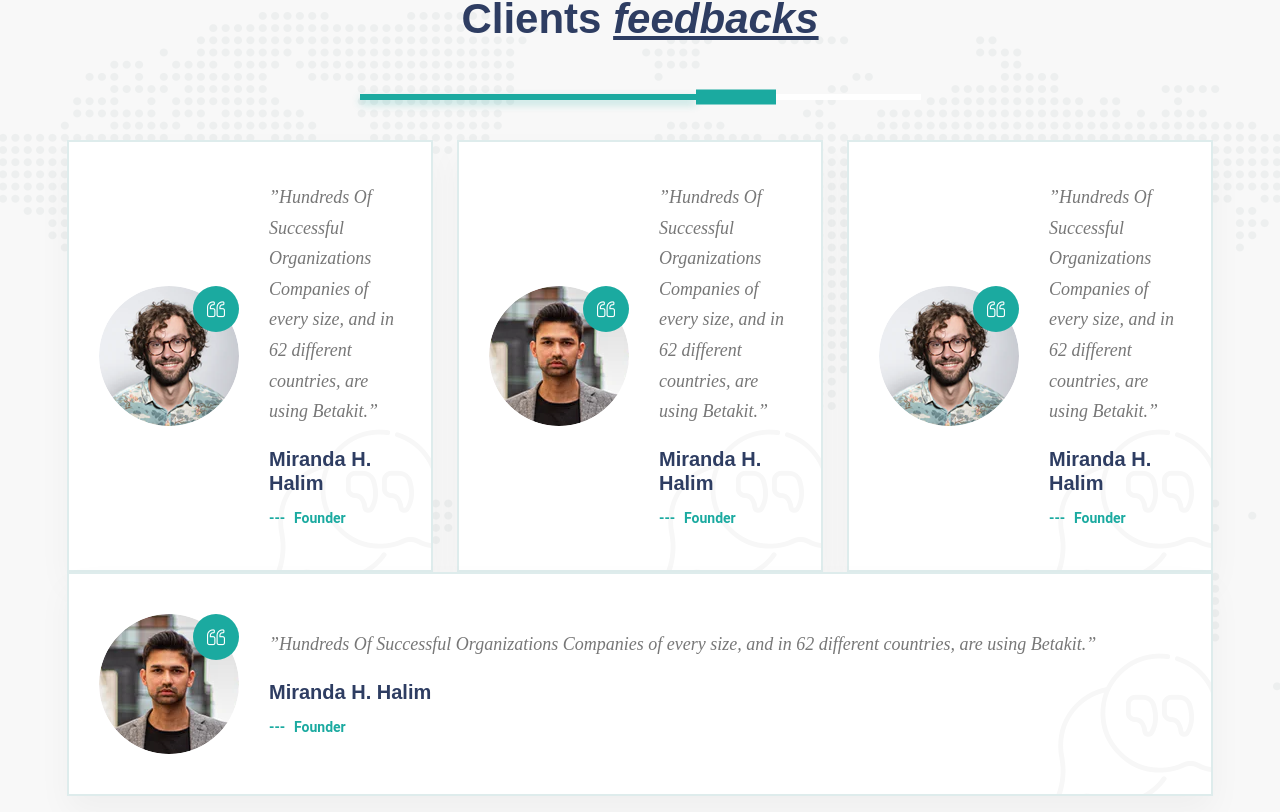
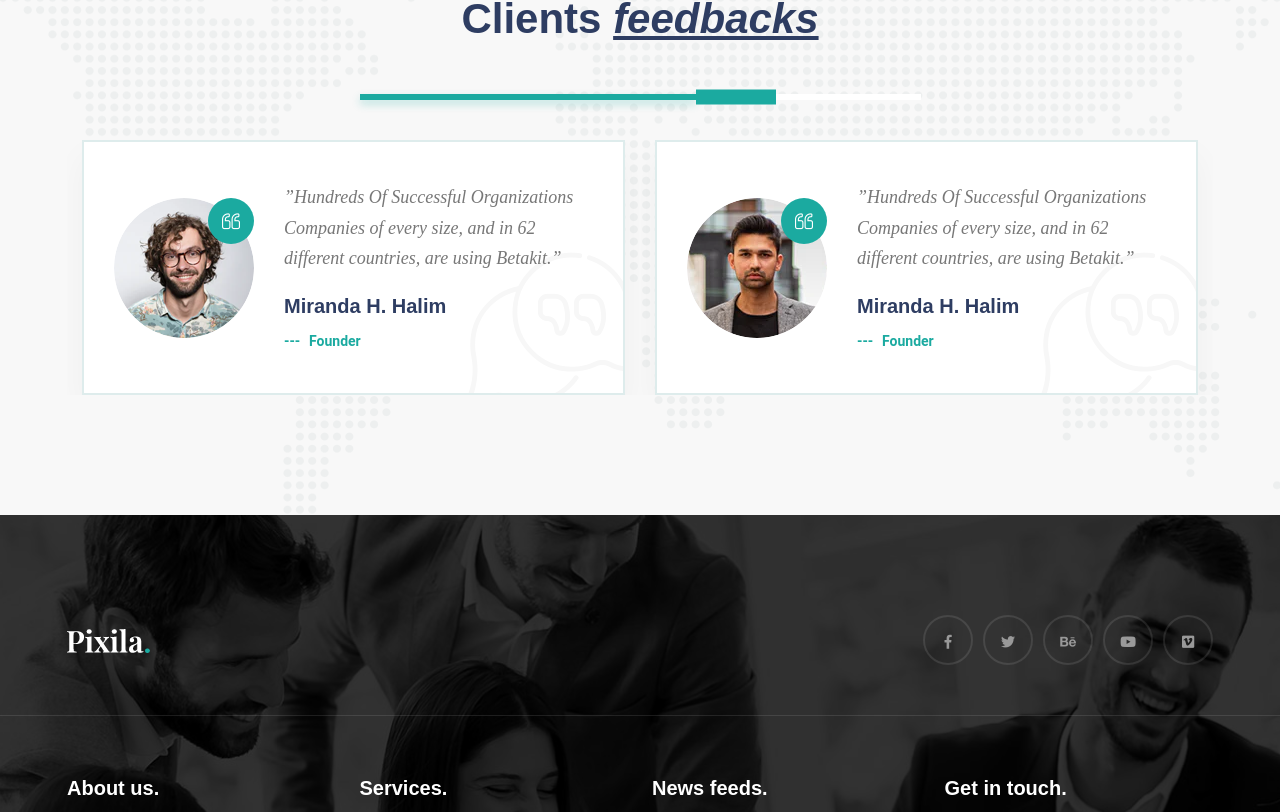
Before and after one commit to LancerAbir/pixila, a Next.js app: page /process in a window 1280 px wide. Shown: the part 3048-3860 px from the top of the page. Built offline with nearby package versions, Linux system fonts and the light colour scheme.

Commit message:
slider ses

```diff
--- a/src/components/Process/ProcessTestimonialsArea.js
+++ b/src/components/Process/ProcessTestimonialsArea.js
@@ -1,6 +1,15 @@
 import React from "react";
+import Slider from "react-slick";
 
 const ProcessTestimonialsArea = () => {
+    const settings = {
+        dots: false,
+        arrows: false,
+        infinite: true,
+        speed: 500,
+        slidesToShow: 2,
+        slidesToScroll: 1,
+    };
     return (
         <section className="testimonial-section with-pattern section-gap grey-bg">
             <div className="container">
@@ -22,7 +31,8 @@ const ProcessTestimonialsArea = () => {
                     className="testimonial-boxes row"
                     id="testimonialSliderOne"
                 >
-                    <div className="col">
+                    <Slider {...settings}>
+                        <div className="col extra-padding">
                             <div className="testimonial-box">
                                 <div className="author-img">
                                     <img
@@ -33,8 +43,8 @@ const ProcessTestimonialsArea = () => {
                                 <div className="content">
                                     <p>
                                         ”Hundreds Of Successful Organizations
-                                    Companies of every size, and in 62 different
-                                    countries, are using Betakit.”
+                                        Companies of every size, and in 62
+                                        different countries, are using Betakit.”
                                     </p>
                                     <div className="author-info">
                                         <h5>Miranda H. Halim</h5>
@@ -43,7 +53,7 @@ const ProcessTestimonialsArea = () => {
                                 </div>
                             </div>
                         </div>
-                    <div className="col">
+                        <div className="col extra-padding">
                             <div className="testimonial-box">
                                 <div className="author-img">
                                     <img
@@ -54,8 +64,8 @@ const ProcessTestimonialsArea = () => {
                                 <div className="content">
                                     <p>
                                         ”Hundreds Of Successful Organizations
-                                    Companies of every size, and in 62 different
-                                    countries, are using Betakit.”
+                                        Companies of every size, and in 62
+                                        different countries, are using Betakit.”
                                     </p>
                                     <div className="author-info">
                                         <h5>Miranda H. Halim</h5>
@@ -64,7 +74,7 @@ const ProcessTestimonialsArea = () => {
                                 </div>
                             </div>
                         </div>
-                    <div className="col">
+                        <div className="col extra-padding">
                             <div className="testimonial-box">
                                 <div className="author-img">
                                     <img
@@ -75,8 +85,8 @@ const ProcessTestimonialsArea = () => {
                                 <div className="content">
                                     <p>
                                         ”Hundreds Of Successful Organizations
-                                    Companies of every size, and in 62 different
-                                    countries, are using Betakit.”
+                                        Companies of every size, and in 62
+                                        different countries, are using Betakit.”
                                     </p>
                                     <div className="author-info">
                                         <h5>Miranda H. Halim</h5>
@@ -85,7 +95,7 @@ const ProcessTestimonialsArea = () => {
                                 </div>
                             </div>
                         </div>
-                    <div className="col">
+                        <div className="col extra-padding">
                             <div className="testimonial-box">
                                 <div className="author-img">
                                     <img
@@ -96,8 +106,8 @@ const ProcessTestimonialsArea = () => {
                                 <div className="content">
                                     <p>
                                         ”Hundreds Of Successful Organizations
-                                    Companies of every size, and in 62 different
-                                    countries, are using Betakit.”
+                                        Companies of every size, and in 62
+                                        different countries, are using Betakit.”
                                     </p>
                                     <div className="author-info">
                                         <h5>Miranda H. Halim</h5>
@@ -106,6 +116,7 @@ const ProcessTestimonialsArea = () => {
                                 </div>
                             </div>
                         </div>
+                    </Slider>
                 </div>
             </div>
         </section>
```
Also changed, not shown: src/components/Team/TeamNewsletter.js (+11 -0 lines). Lines whose indentation alone changed are shown as unchanged.
